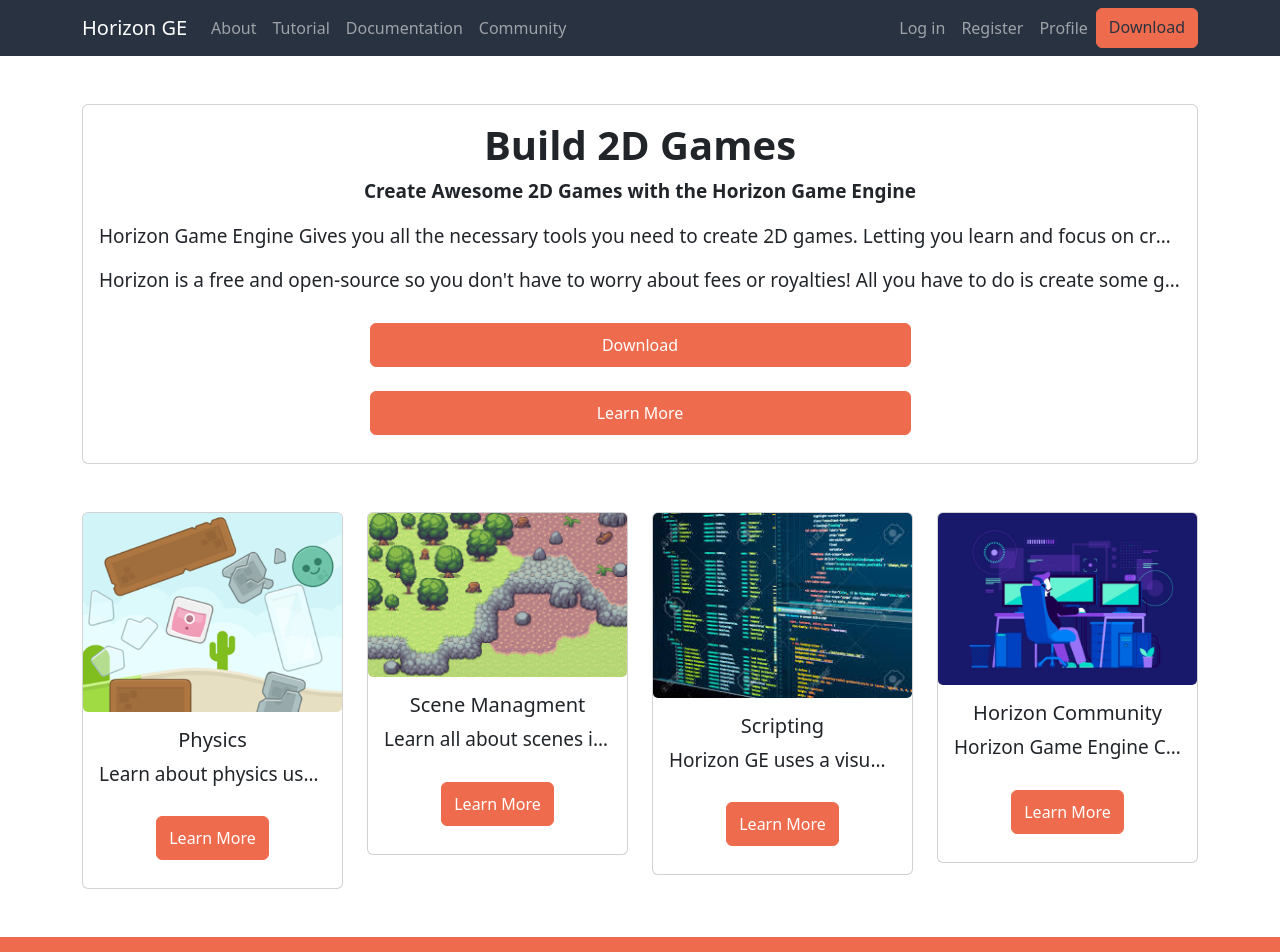
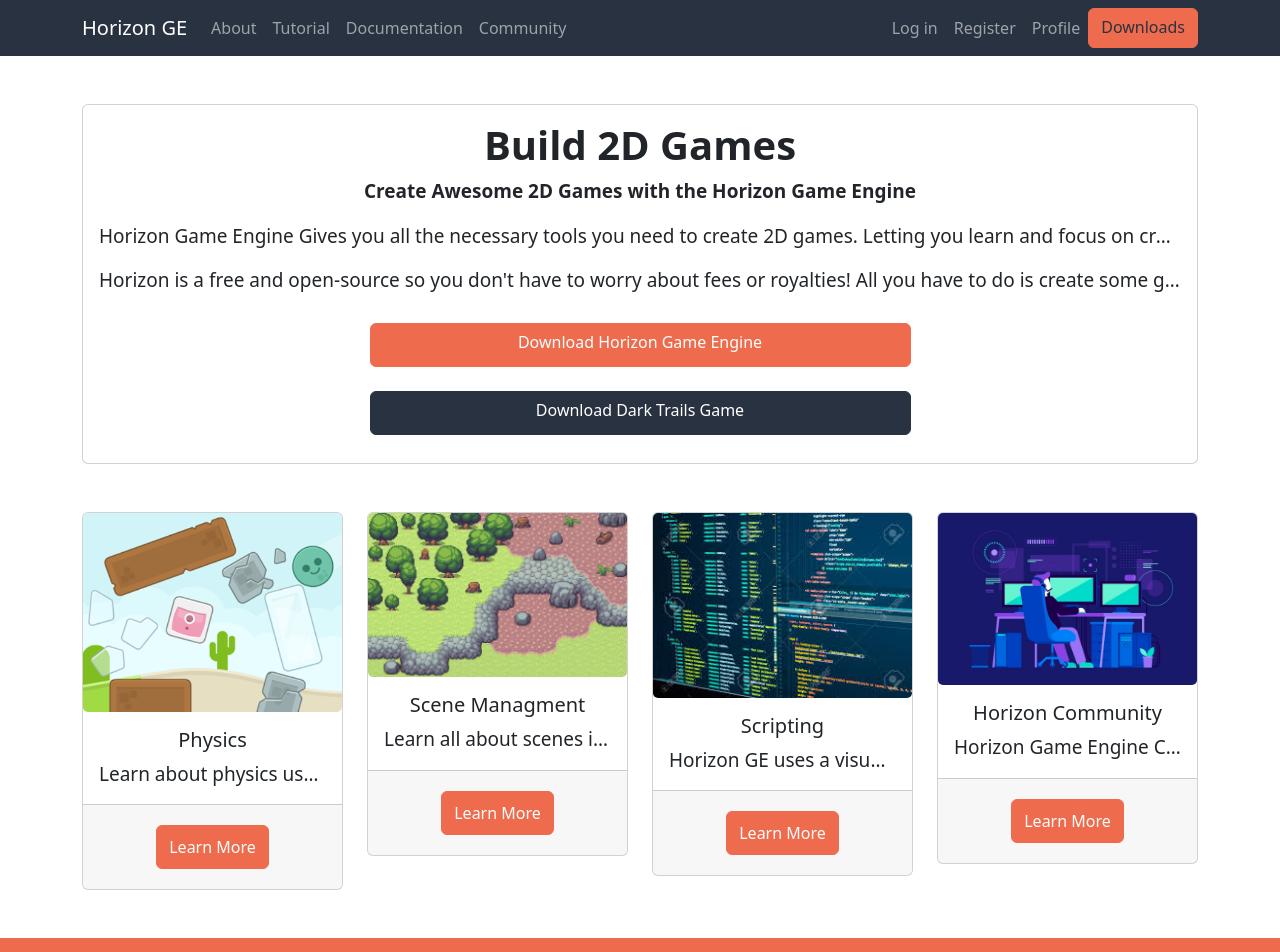
Before and after one commit to LiamANeeson/MSc-Game-Engine-Project-Website, a React (Create React App) app in the folder client/: page / in a window 1280 px wide. Shown: the top 952 px of the page. Built offline with nearby package versions, Linux system fonts and the light colour scheme.

Commit message:
Fixed bugs in the website

```diff
--- a/client/src/Components/DocSidebar/DocSidebar.js
+++ b/client/src/Components/DocSidebar/DocSidebar.js
@@ -18,6 +18,7 @@ const DocSidebar = ({children}) => {
             <FaArrowRight onClick={toggle}/>
           </div>
         </div>
+
         {
           DocumentationData.map((item, index) => (
             <NavLink
--- a/client/src/Components/Navbar/Navigationbar.js
+++ b/client/src/Components/Navbar/Navigationbar.js
@@ -1,11 +1,15 @@
 import Container from 'react-bootstrap/Container';
 import Nav from 'react-bootstrap/Nav';
 import Navbar from 'react-bootstrap/Navbar';
-import Button from 'react-bootstrap/Button'
-
+import Button from 'react-bootstrap/Button';
 import './Navbar.css';
 
+
+
+
+
 function Navigationbar() {
+
   return (
     <div>
       <Navbar collapseOnSelect expand="lg" bg="navContainer" variant="dark">
@@ -25,7 +29,7 @@ function Navigationbar() {
               Register
             </Nav.Link>
             <Nav.Link href="/profile">Profile</Nav.Link>
-            <Button href="/download" className='custom-btn'>Download</Button>
+            <Button href="/download" className='custom-btn'>Downloads</Button>
           </Nav>
         </Navbar.Collapse>
       </Container>
--- a/client/src/Components/Sidebar/Sidebar.css
+++ b/client/src/Components/Sidebar/Sidebar.css
@@ -51,10 +51,10 @@
     color: #EE6C4D;
     transition: all 0.5s;
 }
-.active{
+/* .active{
     background: #3D5A80;
     color: #EE6C4D;
-}
+} */
 .icon, .link_text{
     font-size: 20px;
 }
--- a/client/src/Pages/Download/Download.css
+++ b/client/src/Pages/Download/Download.css
@@ -27,6 +27,7 @@
     line-height: 1.15;
     outline: none;
     overflow: hidden;
+    margin: 10px;
     padding: 0 25px;
     position: relative;
     text-align: center;
@@ -36,3 +37,26 @@
 .download-btn:hover {
     background-color: rgb(208, 81, 58);
 }
+
+.gm-btn {
+    width: 100%;
+    background-color: #293241;
+    cursor: pointer;
+    border-radius: 6px;
+    backface-visibility: hidden;
+    border-width: 0;
+    box-sizing: border-box;
+    font-size: 100%;
+    height: 44px;
+    line-height: 1.15;
+    outline: none;
+    overflow: hidden;
+    margin: 10px;
+    padding: 0 25px;
+    position: relative;
+    text-align: center;
+    font-family: -apple-system,system-ui,"Segoe UI",Roboto,"Helvetica Neue",Ubuntu,sans-serif;
+}
+.gm-btn:hover {
+    background-color: #374255;
+}
--- a/client/src/Pages/Download/Download.js
+++ b/client/src/Pages/Download/Download.js
@@ -14,7 +14,8 @@ function Download() {
       </section>
       </section>
       <section className='download-section'>
-        <button className='download-btn'>Download</button>
+        <button className='download-btn'>Download Horizon Game Engine</button>
+        <button className='gm-btn'>Download Dark Trails Game</button>
       </section>
       <section className='git-cta'>
         <h2>Horizon GitHub</h2>
--- a/client/src/Pages/Home/Home.css
+++ b/client/src/Pages/Home/Home.css
@@ -26,8 +26,41 @@
     font-family: -apple-system,system-ui,"Segoe UI",Roboto,"Helvetica Neue",Ubuntu,sans-serif;
 }
 
+.game-cta-btn{
+    background-color: #293241 !important;
+    width: 50%;
+    cursor: pointer;
+    border-radius: 6px;
+    backface-visibility: hidden;
+    border-width: 0;
+    box-sizing: border-box;
+    font-size: 100%;
+    height: 44px;
+    line-height: 1.15;
+    margin: 12px;
+    outline: none !important;
+    border-color: #293241 !important;
+    overflow: hidden;
+    padding: 0 25px;
+    position: relative;
+    text-align: center;
+    font-family: -apple-system,system-ui,"Segoe UI",Roboto,"Helvetica Neue",Ubuntu,sans-serif;
+}
+
+
 .home-cta-btn:hover {
     background-color: rgb(208, 81, 58) !important;
     border-color: #EE6C4D !important;
     outline: none !important ;
   }
+
+
+.custom-card {
+
+}
+
+.custom-row{
+  display: flex;
+  justify-content: space-between;
+  align-items: stretch;
+}
--- a/client/src/Pages/Home/Home.js
+++ b/client/src/Pages/Home/Home.js
@@ -32,35 +32,41 @@ function Home() {
             <Card.Text>
               Horizon is a free and open-source so you don't have to worry about fees or royalties! All you have to do is create some games!
             </Card.Text>
-            <Button variant="primary" className='home-cta-btn'>Download</Button>
-            <Button variant="primary" className='home-cta-btn'>Learn More</Button>
+            <Button href="/download" variant="primary" className='home-cta-btn'>Download Horizon Game Engine</Button>
+            <Button href="/download" variant="primary" className='game-cta-btn'>Download Dark Trails Game</Button>
           </Card.Body>
         </Card>
         </Col>
       </Row>
-      <Row>
+      <Row className='custom-row'>
         <Col lg={3} sm={6}>
-          <Card className='text-center mt-5 mb-5'>
+          <Card className='custom-card text-center mt-5 mb-5'>
             <Card.Img src={PhysicsPic}/>
             <Card.Body>
               <Card.Title>Physics</Card.Title>
-              <Card.Text>
-                Learn about physics used in 2D games and how to use it the Horizon GE
+              <Card.Text bsPrefix='card-text'>
+                Learn about physics used in 2D games and how to use it the Horizon GE.
               </Card.Text>
+              {/*<Button variant="primary" className='home-cta-btn'>Learn More</Button>*/}
+            </Card.Body>
+            <Card.Footer>
               <Button variant="primary" className='home-cta-btn'>Learn More</Button>
-            </Card.Body>
+            </Card.Footer>
           </Card>
         </Col>
         <Col lg={3} sm={6}>
-          <Card className='text-center mt-5 mb-5' >
+          <Card className='text-center mt-5 mb-5'>
           <Card.Img src={ScenePic}/>
             <Card.Body>
               <Card.Title>Scene Managment</Card.Title>
               <Card.Text>
-                Learn all about scenes in game development and how they work in Horizon GE.
+                Learn all about scenes in game development and how they work in Horizon GE.{' '}
               </Card.Text>
+              {/*<Button variant="primary" className='home-cta-btn'>Learn More</Button>*/}
+            </Card.Body>
+            <Card.Footer>
               <Button variant="primary" className='home-cta-btn'>Learn More</Button>
-            </Card.Body>
+            </Card.Footer>
           </Card>
         </Col>
         <Col lg={3} sm={6}>
@@ -69,10 +75,13 @@ function Home() {
             <Card.Body>
               <Card.Title>Scripting</Card.Title>
               <Card.Text>
-                Horizon GE uses a visual scripting model allowing users to add scripts to objects without the need to learn a scripting language!
+                Horizon GE uses a visual scripting model allowing users to add scripts to objects without the need to learn a scripting language!.{' '}
               </Card.Text>
+              {/*<Button variant="primary" className='home-cta-btn'>Learn More</Button>*/}
+            </Card.Body>
+            <Card.Footer>
               <Button variant="primary" className='home-cta-btn'>Learn More</Button>
-            </Card.Body>
+            </Card.Footer>
           </Card>
         </Col>
         <Col lg={3} sm={6}>
@@ -81,10 +90,13 @@ function Home() {
             <Card.Body>
               <Card.Title>Horizon Community</Card.Title>
               <Card.Text>
-                Horizon Game Engine Community Page allows users to create posts or search for posts to discuss the Horizon Game Engine!
+                Horizon Game Engine Community Page allows users to create posts or search for posts to discuss the Horizon Game Engine!.{' '}
               </Card.Text>
+              {/*<Button variant="primary" className='home-cta-btn'>Learn More</Button>*/}
+            </Card.Body>
+            <Card.Footer>
               <Button variant="primary" className='home-cta-btn'>Learn More</Button>
-            </Card.Body>
+            </Card.Footer>
           </Card>
         </Col>
       </Row>
--- a/package.json
+++ b/package.json
@@ -11,7 +11,7 @@
     "stop": "taskkill -f -im node.exe",
     "data:import": "node dbSeeder",
     "data:destroy": "node dbSeeder -d",
-    "heroku-postbuild":"NPM_CONFIG_PRODUCTION=false npm install --prefix client && npm run build --prefix client"
+    "heroku-postbuild": "NPM_CONFIG_PRODUCTION=false npm install --prefix client && npm run build --prefix client"
   },
   "repository": {
     "type": "git",
```
